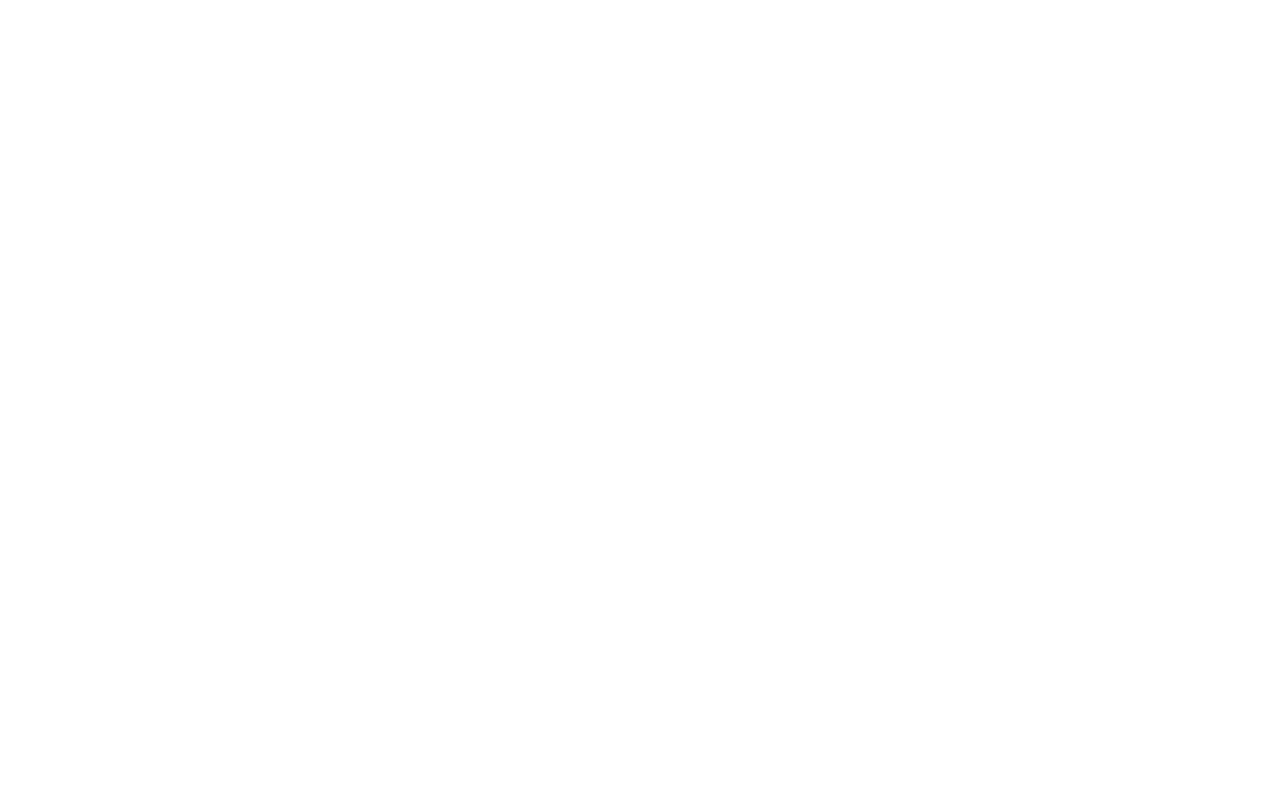
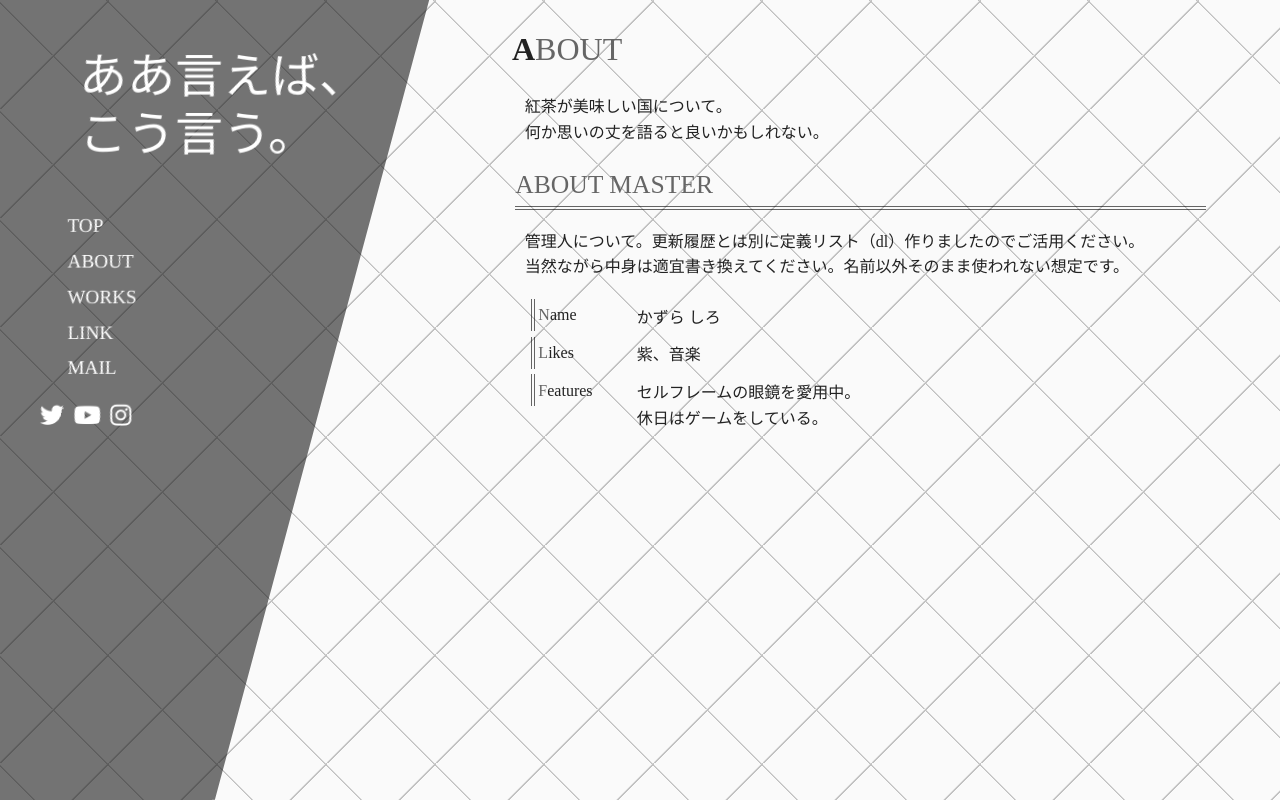
Before and after one commit to ibitsuki0296/quibble, a Nuxt app: page /about in a window 1280 px wide. Before the commit this address had no page. Built offline with nearby package versions, Linux system fonts and the light colour scheme.

Commit message:
更新履歴取ってくる前の状態

```diff
--- a/assets/css/style.css
+++ b/assets/css/style.css
@@ -3,6 +3,7 @@
 /* 汎用要素 */
 * {
   color: #222;
+  line-height: 1.6;
 }
 
 a {
@@ -161,6 +162,7 @@
 
 .wrapper .right-side {
   width: 60vw;
+  margin: 1.5rem 0;
 }
 
 .contents {
@@ -172,23 +174,66 @@
   font-size: 2rem;
   color: #666;
   position: relative;
+  font-weight: 400;
 }
 
-.contents_h1::after {
-  content: "";
-  position: absolute;
-  top: 50%;
-  left: -1rem;
-  background: rgba(204,204,204,0.6);
-  height: 5px;
-  width: 90%;
+.contents_h1::first-letter {
+  color: #222;
+  font-weight: 900;
 }
 
 .contents_h2 {
-  font-size: 1.8rem;
+  font-size: 1.6rem;
+  font-weight: 400;
   color: #666;
+  border-bottom: double 4px rgba(0, 0, 0, 0.6);
 }
 
 .contents_p {
   margin: 1.2rem 0.6rem;
 }
+
+.list_dl {
+  margin: 1.2rem 0.6rem;
+}
+
+.list_dl dt, .record_dl dt time {
+  margin: 0.4rem;
+  padding: 0.2rem;
+}
+
+.list_dl dt {
+  border-left: 4px double rgba(0, 0, 0, 0.6);
+}
+
+.list_dl dt::first-letter {
+  color: #666;
+}
+
+.list_dl dd {
+  margin-top: -2.05rem;
+  margin-left: 7rem;
+}
+
+/* 更新履歴 */
+.record_title {
+  font-weight: 400;
+  color: #666;
+  text-align: center;
+  font-size: 1.5rem;
+  border-left: 4px double rgba(0, 0, 0, 0.6);
+  border-right: 4px double rgba(0, 0, 0, 0.6);
+}
+
+.record_dl {
+  margin: 1.2rem;
+}
+
+.record_dl dt {
+  text-decoration: underline;
+}
+
+.record_dl dd {
+  margin-top: -1.65rem;
+  margin-left: 8rem;
+}
--- a/nuxt.config.js
+++ b/nuxt.config.js
@@ -13,6 +13,7 @@
       { hid: 'description', name: 'description', content: 'デフォルトの説明文が入ります。' },
       { hid: 'og:title', property: 'og:title', content: 'ああ言えば、こう言う。' },
       { hid: 'og:description', property: 'og:description', content: 'デフォルトの説明文が入ります。' },
+      { hid: 'twitter:card', name: 'twitter:card', content: 'summary' },
     ],
     script:[
       { src: 'https://kit.fontawesome.com/bb1405746d.js' }
--- /dev/null
+++ b/pages/about.vue
@@ -0,0 +1,44 @@
+<template>
+  <div class="wrapper">
+    <Sidebar />
+    <div class="right-side">
+      <h1 class="contents_h1">ABOUT</h1>
+      <div class="contents">
+        <p class="contents_p">
+          紅茶が美味しい国について。<br />
+          何か思いの丈を語ると良いかもしれない。
+        </p>
+        <h2 class="contents_h2">ABOUT MASTER</h2>
+        <p class="contents_p">
+          管理人について。更新履歴とは別に定義リスト（dl）作りましたのでご活用ください。<br />
+          当然ながら中身は適宜書き換えてください。名前以外そのまま使われない想定です。
+        </p>
+        <dl class="list_dl">
+          <dt>Name</dt>
+          <dd>かずら しろ</dd>
+          <dt>Likes</dt>
+          <dd>紫、音楽</dd>
+          <dt>Features</dt>
+          <dd>セルフレームの眼鏡を愛用中。<br />休日はゲームをしている。</dd>
+        </dl>
+      </div><!-- contents -->
+    </div><!-- right-side -->
+  </div><!-- wrapper -->
+</template>
+<script>
+import Meta from '~/assets/mixins/meta'
+export default {
+  mixins: [Meta],
+  data(){
+    return {
+      title: 'ABOUT',
+      meta: {
+        title: 'ABOUT',
+        description: '紅茶が美味しい国について。',
+        url: '/about',
+        image: '/og_img.jpg',
+      },
+    }
+  },
+}
+</script>
--- a/pages/enter.vue
+++ b/pages/enter.vue
@@ -15,6 +15,11 @@
         <p class="contents_p">
           段落の改行はこんなかんじで。長い文章は端までいくとさらっと次の行にいきます。一応一番端はこのくらいの文章量。ただしデバイスによって変わります。ちゃんとレスポンシブには対応しました。リキッドはデザイン的に厳しそうだったから諦めた。
         </p>
+        <h2 class="record_title">CHANGE LOG</h2>
+        <dl class="record_dl">
+          <dt><time>2021-03-15</time></dt>
+          <dd>制作開始</dd>
+        </dl>
       </div><!-- contents -->
     </div><!-- right-side -->
   </div><!-- wrapper -->
```
